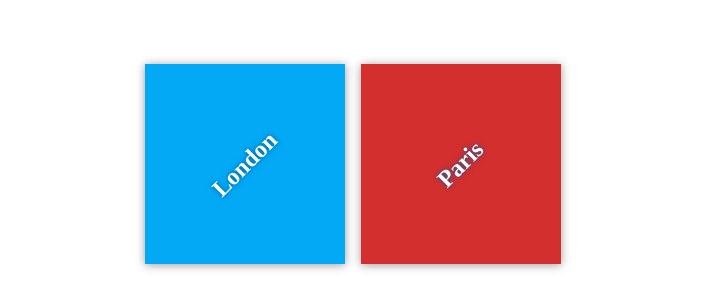
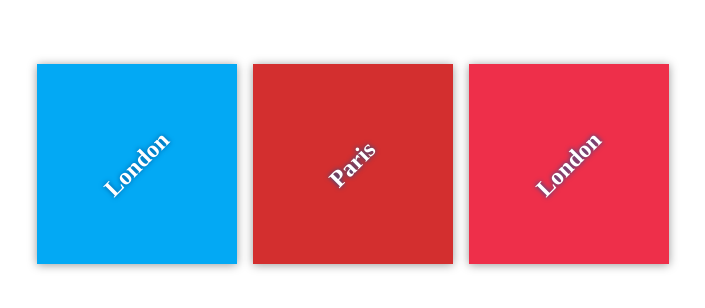
Before and after one commit to mauiweddingbot/tutorial, a plain HTML site: page index.html in a window 1280 px wide. Shown: the part 236-544 px from the top of the page, without its empty margins (287-992 px from the left). Drawn offline with Linux system fonts and the light colour scheme.

Commit message:
Add london as destination

```diff
--- a/css/app.css
+++ b/css/app.css
@@ -58,3 +58,7 @@ h2 {
 #paris {
     background-color: #d32f2f;
 }
+
+#london {
+    background-color: #ee2f4a;
+}
--- a/index.html
+++ b/index.html
@@ -17,6 +17,10 @@
             <div class="destination" id="paris">
                 <h2>Paris</h2>
             </div>
+
+            <div class="destination" id="london">
+                <h2>London</h2>
+            </div>
         </div>
     </div>
 
```
